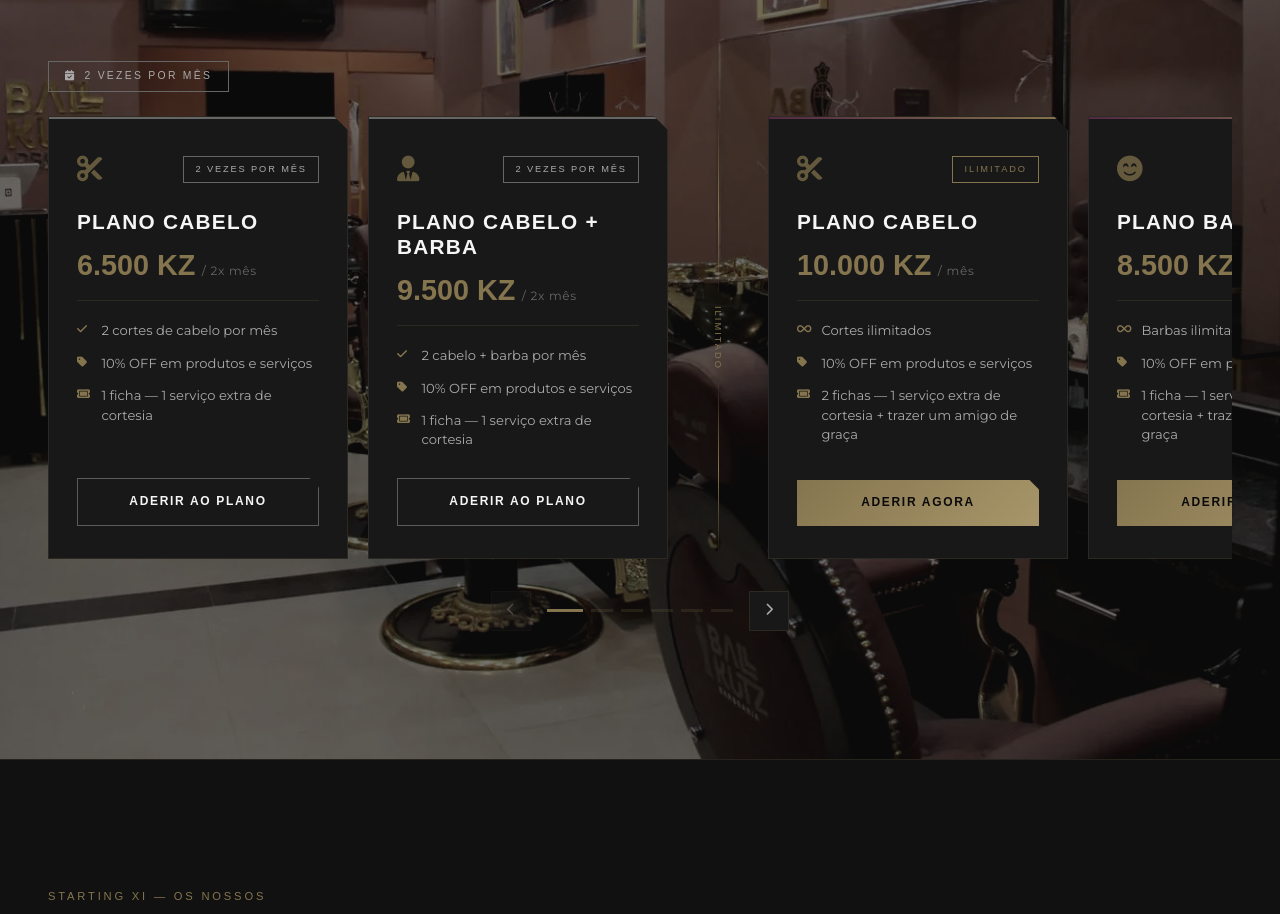
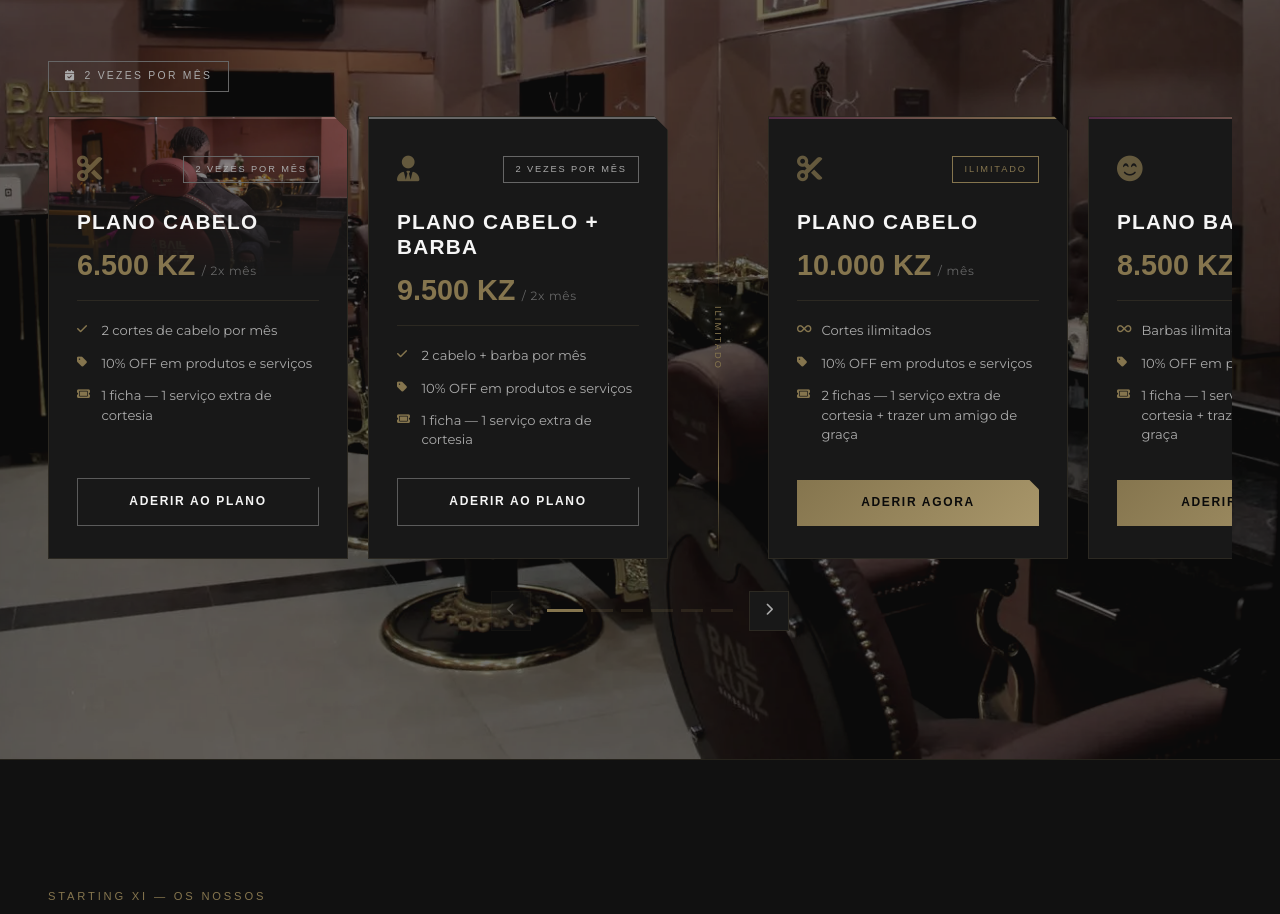
Before and after one commit to Whaltayr/ballkutz, a plain HTML site: page index.html in a window 1280 px wide. Shown: the part 3106-4020 px from the top of the page. Drawn offline with Linux system fonts and the light colour scheme; a web font is replaced by a local one.

Commit message:
adicionei imagem ao primerio card

```diff
--- a/index.html
+++ b/index.html
@@ -459,8 +459,11 @@
       <div class="plans__slider-wrap">
         <div class="plans__slider" id="plansSlider">
 
-          <!-- Card 1: Plano Cabelo 2x -->
+       <!-- Card 1: Plano Cabelo 2x -->
           <div class="plan-card plan-card--limited reveal">
+            <!-- 📸 IMAGEM ADICIONADA AQUI -->
+            <img src="img/image-2.webp" alt="" class="plan-card__bg-img" aria-hidden="true" />
+
             <div class="plan-card__top">
               <div class="plan-card__icon" aria-hidden="true"><i class="fa-solid fa-scissors"></i></div>
               <div class="plan-card__badge plan-card__badge--limited" data-i18n="plans_cat_limited">2x / Mês</div>
--- a/styles.css
+++ b/styles.css
@@ -695,6 +695,28 @@ body::before {
   scroll-snap-align: start;
   scroll-snap-stop: always;
 }
+/* ── Imagem Fundo do Card (Estilo Dribbble) ── */
+.plan-card__bg-img {
+  position: absolute;
+  top: 0;
+  left: 0;
+  width: 100%;
+  height: 160px; /* Altura que a imagem vai ocupar no topo */
+  object-fit: cover;
+  z-index: 0;
+  opacity: 0.5; /* Escurece a imagem para o texto ler-se bem */
+  pointer-events: none; /* Impede que a imagem interfira no clique ou scroll */
+
+  /* Faz a imagem desaparecer gradualmente na parte de baixo */
+  -webkit-mask-image: linear-gradient(to bottom, black 30%, transparent 100%);
+  mask-image: linear-gradient(to bottom, black 30%, transparent 100%);
+}
+
+/* Garante que TODO o conteúdo do card fica acima da imagem */
+.plan-card > *:not(.plan-card__bg-img) {
+  position: relative;
+  z-index: 1;
+}
 .plan-card:hover {
   transform: translateY(-5px);
 }
```
